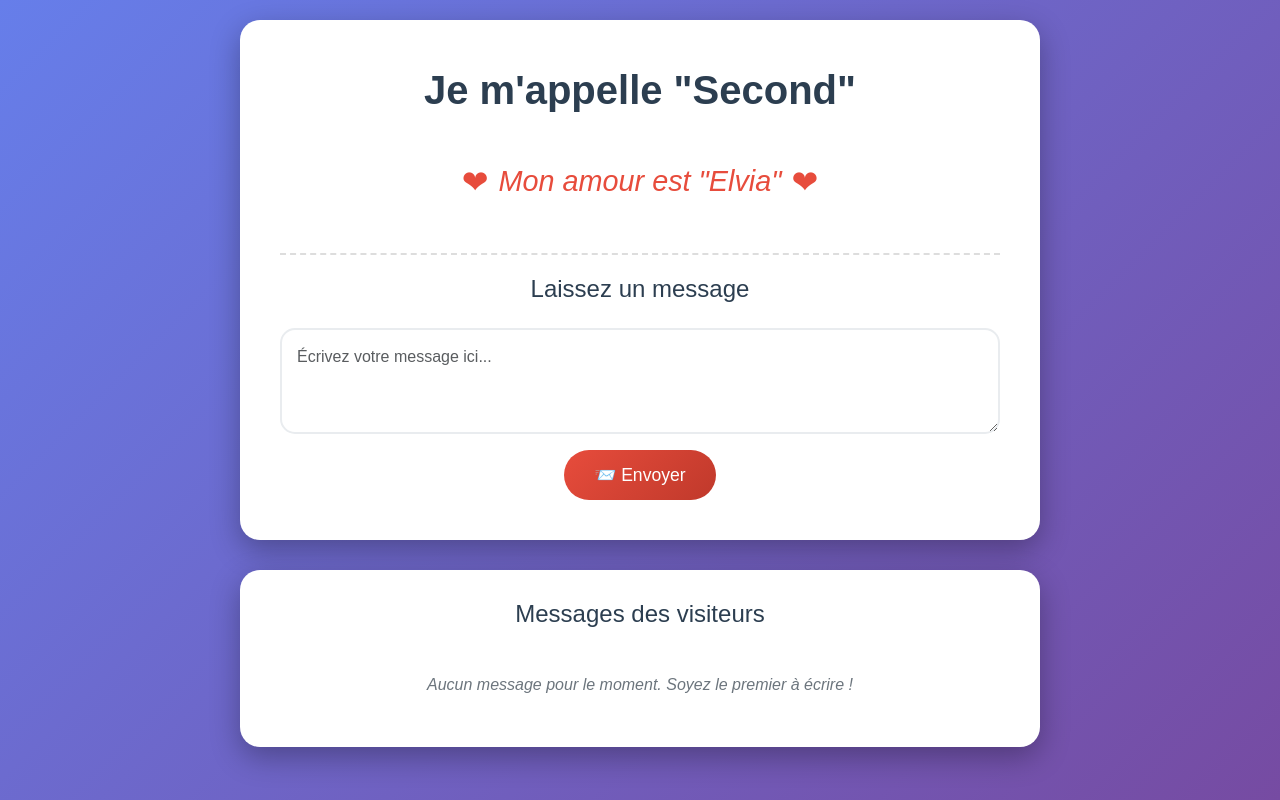
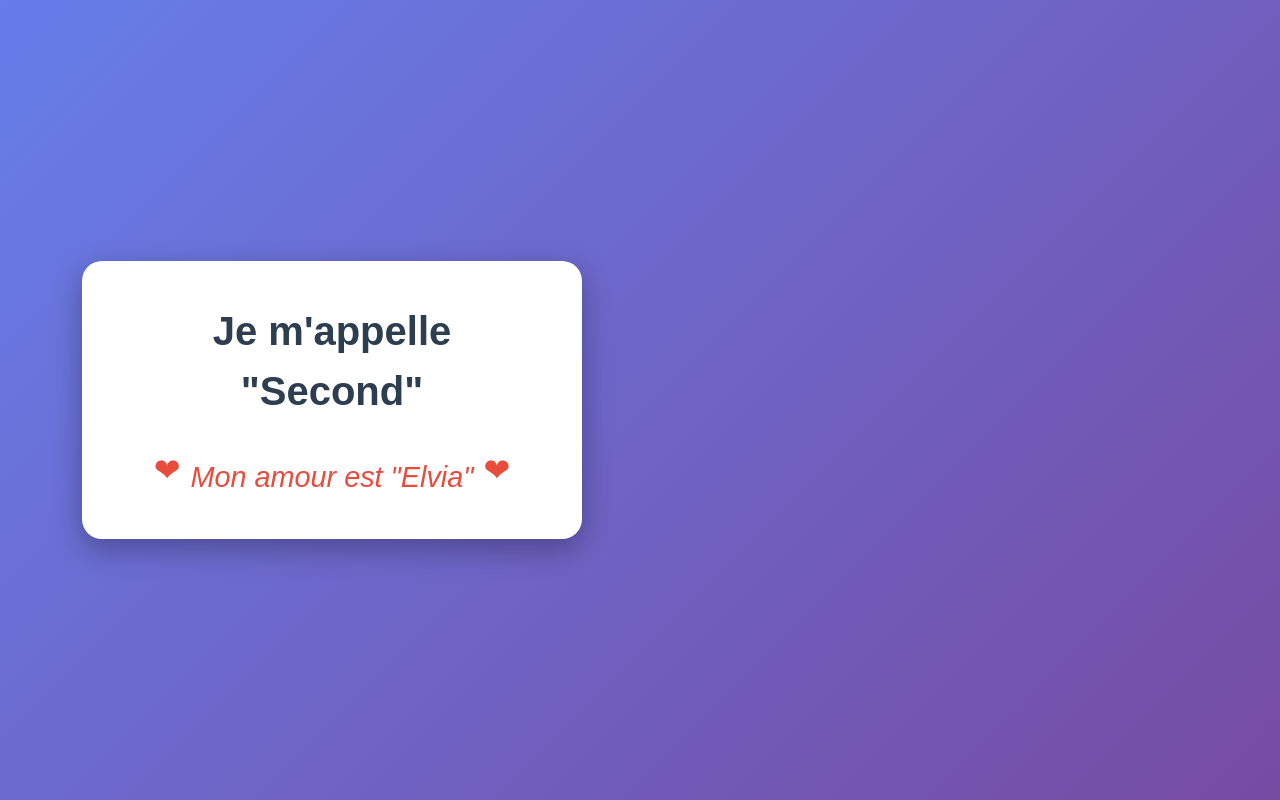
Before and after one commit to git1841/lovelove, a plain HTML site: page index.html in a window 1280 px wide. Drawn offline with nearby package versions, Linux system fonts and the light colour scheme.

Commit message:
Update index.html

```diff
--- a/index.html
+++ b/index.html
@@ -1,5 +1,6 @@
 <!DOCTYPE html>
 <html lang="fr">
+
 <head>
     <meta charset="UTF-8">
     <meta name="viewport" content="width=device-width, initial-scale=1.0">
@@ -10,100 +11,46 @@
         body {
             background: linear-gradient(135deg, #667eea 0%, #764ba2 100%);
             min-height: 100vh;
+            display: flex;
+            align-items: center;
+            justify-content: center;
             font-family: 'Arial', sans-serif;
-            padding: 20px;
         }
+
         .message-card {
             background: white;
             border-radius: 20px;
-            box-shadow: 0 10px 30px rgba(0,0,0,0.3);
+            box-shadow: 0 10px 30px rgba(0, 0, 0, 0.3);
             padding: 40px;
             text-align: center;
-            max-width: 800px;
-            margin: 0 auto 30px;
+            max-width: 500px;
+            width: 100%;
         }
+
         .name {
             color: #2c3e50;
             font-size: 2.5rem;
             font-weight: bold;
             margin-bottom: 20px;
         }
+
         .love {
             color: #e74c3c;
             font-size: 1.8rem;
             font-style: italic;
-            margin: 20px 0;
+            margin-top: 15px;
         }
+
         .heart {
             color: #e74c3c;
             font-size: 2rem;
             margin: 0 10px;
         }
-        .response-section {
-            margin-top: 30px;
-            padding-top: 20px;
-            border-top: 2px dashed #ddd;
-        }
-        .btn-send {
-            background: linear-gradient(135deg, #e74c3c, #c0392b);
-            border: none;
-            color: white;
-            padding: 12px 30px;
-            font-size: 1.1rem;
-            border-radius: 50px;
-            transition: all 0.3s ease;
-        }
-        .btn-send:hover {
-            transform: translateY(-2px);
-            box-shadow: 0 5px 15px rgba(231, 76, 60, 0.4);
-        }
-        .form-control {
-            border-radius: 15px;
-            padding: 15px;
-            border: 2px solid #e9ecef;
-            font-size: 1rem;
-        }
-        .form-control:focus {
-            border-color: #e74c3c;
-            box-shadow: 0 0 0 0.2rem rgba(231, 76, 60, 0.25);
-        }
-        .messages-container {
-            background: white;
-            border-radius: 20px;
-            box-shadow: 0 10px 30px rgba(0,0,0,0.3);
-            padding: 30px;
-            max-width: 800px;
-            margin: 0 auto;
-        }
-        .message-item {
-            background: #f8f9fa;
-            border-radius: 15px;
-            padding: 15px;
-            margin-bottom: 15px;
-            border-left: 4px solid #e74c3c;
-        }
-        .message-text {
-            font-size: 1.1rem;
-            color: #2c3e50;
-            margin: 0;
-        }
-        .message-time {
-            font-size: 0.8rem;
-            color: #6c757d;
-            text-align: right;
-            margin-top: 5px;
-        }
-        .no-messages {
-            text-align: center;
-            color: #6c757d;
-            font-style: italic;
-            padding: 20px;
-        }
     </style>
 </head>
+
 <body>
     <div class="container">
-        <!-- Message principal -->
         <div class="message-card">
             <div class="name">Je m'appelle "Second"</div>
             <div class="d-flex align-items-center justify-content-center">
@@ -111,105 +58,11 @@
                 <span class="love">Mon amour est "Elvia"</span>
                 <span class="heart">❤</span>
             </div>
-
-            <!-- Section réponse -->
-            <div class="response-section">
-                <h4 class="mb-4" style="color: #2c3e50;">Laissez un message</h4>
-
-                <form id="responseForm">
-                    <div class="mb-3">
-                        <textarea
-                            class="form-control"
-                            id="responseText"
-                            rows="3"
-                            placeholder="Écrivez votre message ici..."
-                            required
-                        ></textarea>
-                    </div>
-
-                    <button type="submit" class="btn btn-send">
-                        📨 Envoyer
-                    </button>
-                </form>
-            </div>
-        </div>
-
-        <!-- Section des messages -->
-        <div class="messages-container">
-            <h4 class="mb-4 text-center" style="color: #2c3e50;">Messages des visiteurs</h4>
-            <div id="messagesList">
-                <!-- Les messages seront affichés ici -->
-            </div>
         </div>
     </div>
 
     <!-- Bootstrap JS -->
     <script src="https://cdn.jsdelivr.net/npm/bootstrap@5.3.0/dist/js/bootstrap.bundle.min.js"></script>
+</body>
 
-    <script>
-        // Stockage des messages dans le localStorage
-        let messages = JSON.parse(localStorage.getItem('loveMessages')) || [];
-
-        // Fonction pour afficher les messages
-        function displayMessages() {
-            const messagesList = document.getElementById('messagesList');
-
-            if (messages.length === 0) {
-                messagesList.innerHTML = '<div class="no-messages">Aucun message pour le moment. Soyez le premier à écrire !</div>';
-                return;
-            }
-
-            // Afficher les messages du plus récent au plus ancien
-            messagesList.innerHTML = messages.reverse().map((message, index) => `
-                <div class="message-item">
-                    <p class="message-text">${message.text}</p>
-                    <div class="message-time">${message.time}</div>
-                </div>
-            `).join('');
-        }
-
-        // Fonction pour ajouter un message
-        function addMessage(text) {
-            const newMessage = {
-                text: text,
-                time: new Date().toLocaleString('fr-FR')
-            };
-
-            messages.push(newMessage);
-            localStorage.setItem('loveMessages', JSON.stringify(messages));
-            displayMessages();
-        }
-
-        // Gestion de l'envoi du formulaire
-        document.getElementById('responseForm').addEventListener('submit', function(e) {
-            e.preventDefault();
-
-            const responseText = document.getElementById('responseText').value.trim();
-
-            if (responseText) {
-                addMessage(responseText);
-
-                // Réinitialiser le formulaire
-                document.getElementById('responseForm').reset();
-
-                // Petit effet de confirmation
-                const btn = document.querySelector('.btn-send');
-                const originalText = btn.innerHTML;
-                btn.innerHTML = 'Envoyé !';
-                btn.disabled = true;
-
-                setTimeout(() => {
-                    btn.innerHTML = originalText;
-                    btn.disabled = false;
-                }, 2000);
-            }
-        });
-
-        // Afficher les messages au chargement de la page
-        displayMessages();
-
-        // Optionnel : Rafraîchir automatiquement les messages toutes les 5 secondes
-        setInterval(displayMessages, 5000);
-    </script>
-</body>
 </html>
```
